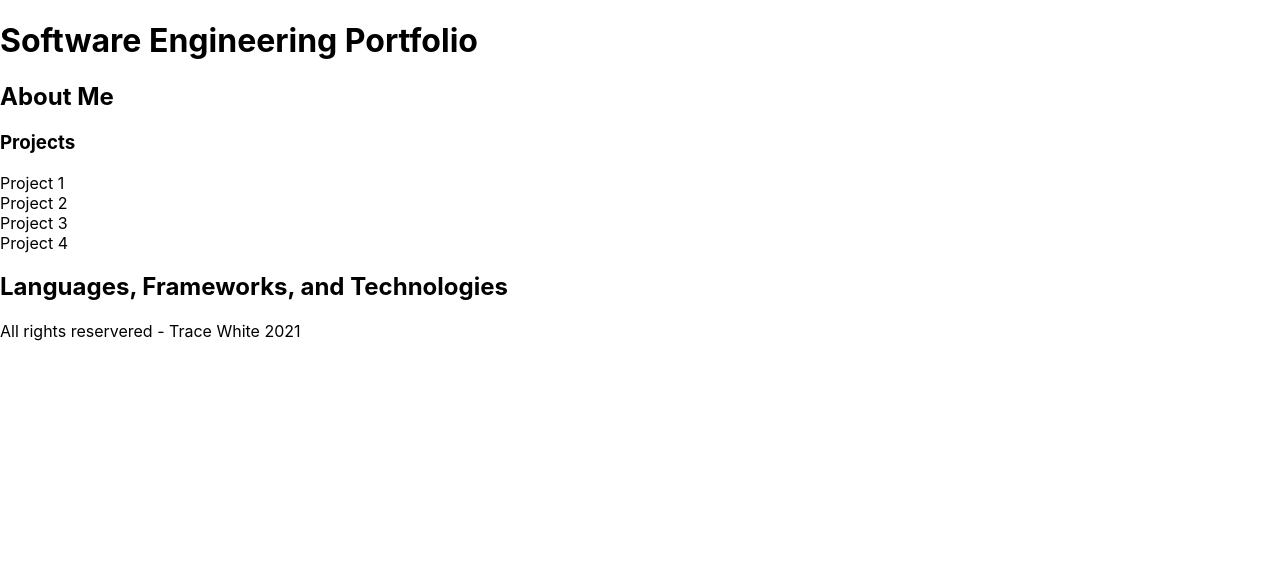
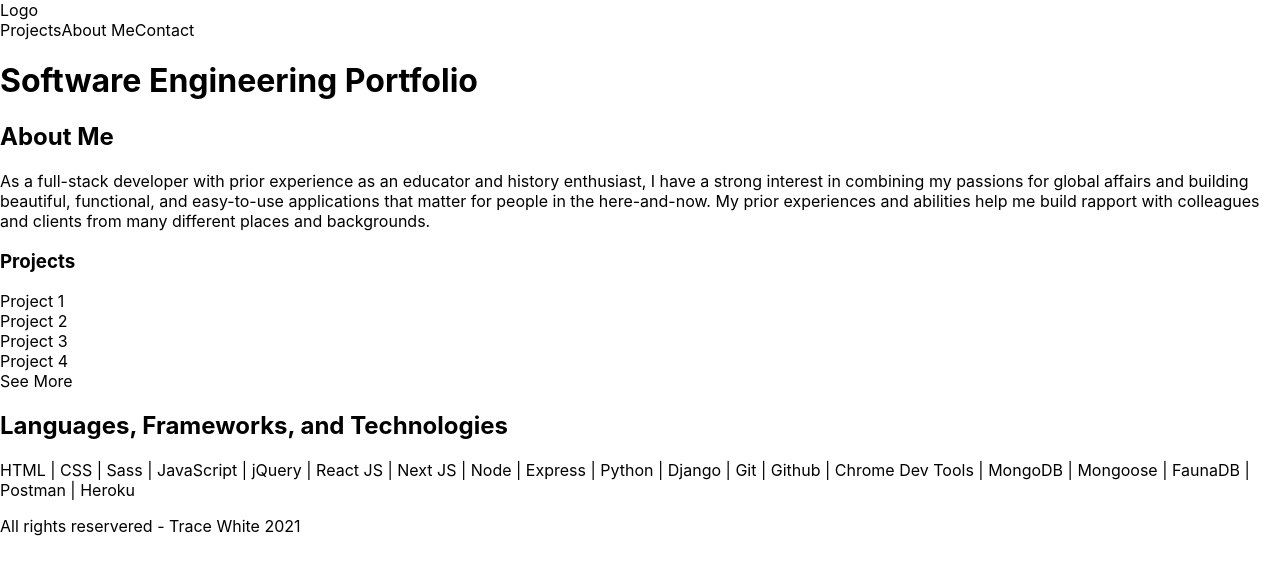
Before and after one commit to traceannwhite/software-engineering-portfolio, a Next.js app: page / in a window 1280 px wide. Shown: the top 574 px of the page. Built offline with nearby package versions, Linux system fonts and the light colour scheme.

Commit message:
added about me and technologies

```diff
--- a/components/Header.js
+++ b/components/Header.js
@@ -1,3 +1,16 @@
+import Link from "next/link";
+
 export default function Header(props) {
-  return <header></header>;
+  return (
+    <header>
+      <Link href="/">
+        <div>Logo</div>
+      </Link>
+      <div>
+        <Link href="/projects">Projects</Link>
+        <Link href="/about">About Me</Link>
+        <Link href="/contact">Contact</Link>
+      </div>
+    </header>
+  );
 }
--- /dev/null
+++ b/pages/contact.js
@@ -0,0 +1,3 @@
+export default function Contact() {
+  return <div></div>;
+}
--- a/pages/index.js
+++ b/pages/index.js
@@ -6,7 +6,14 @@ export default function Home() {
     <main>
       <h1>Software Engineering Portfolio</h1>
       <h2>About Me</h2>
-      <p></p>
+      <p>
+        As a full-stack developer with prior experience as an educator and
+        history enthusiast, I have a strong interest in combining my passions
+        for global affairs and building beautiful, functional, and easy-to-use
+        applications that matter for people in the here-and-now. My prior
+        experiences and abilities help me build rapport with colleagues and
+        clients from many different places and backgrounds.
+      </p>
       <h3>Projects</h3>
       {projects.map((project, index) => {
         return (
@@ -15,7 +22,13 @@ export default function Home() {
           </div>
         );
       })}
+      <Link href="/projects">See More</Link>
       <h2>Languages, Frameworks, and Technologies</h2>
+      <p>
+        HTML | CSS | Sass | JavaScript | jQuery | React JS | Next JS | Node |
+        Express | Python | Django | Git | Github | Chrome Dev Tools | MongoDB |
+        Mongoose | FaunaDB | Postman | Heroku
+      </p>
     </main>
   );
 }
--- /dev/null
+++ b/pages/projects/index.js
@@ -0,0 +1,5 @@
+import projects from "../../data/projects.json";
+
+export default function Projects({ projects }) {
+  return <div>All Projects Listed Here</div>;
+}
```
Also changed, not shown: pages/about.js (added, +16 -0 lines), pages/projects/projects.js (deleted).
